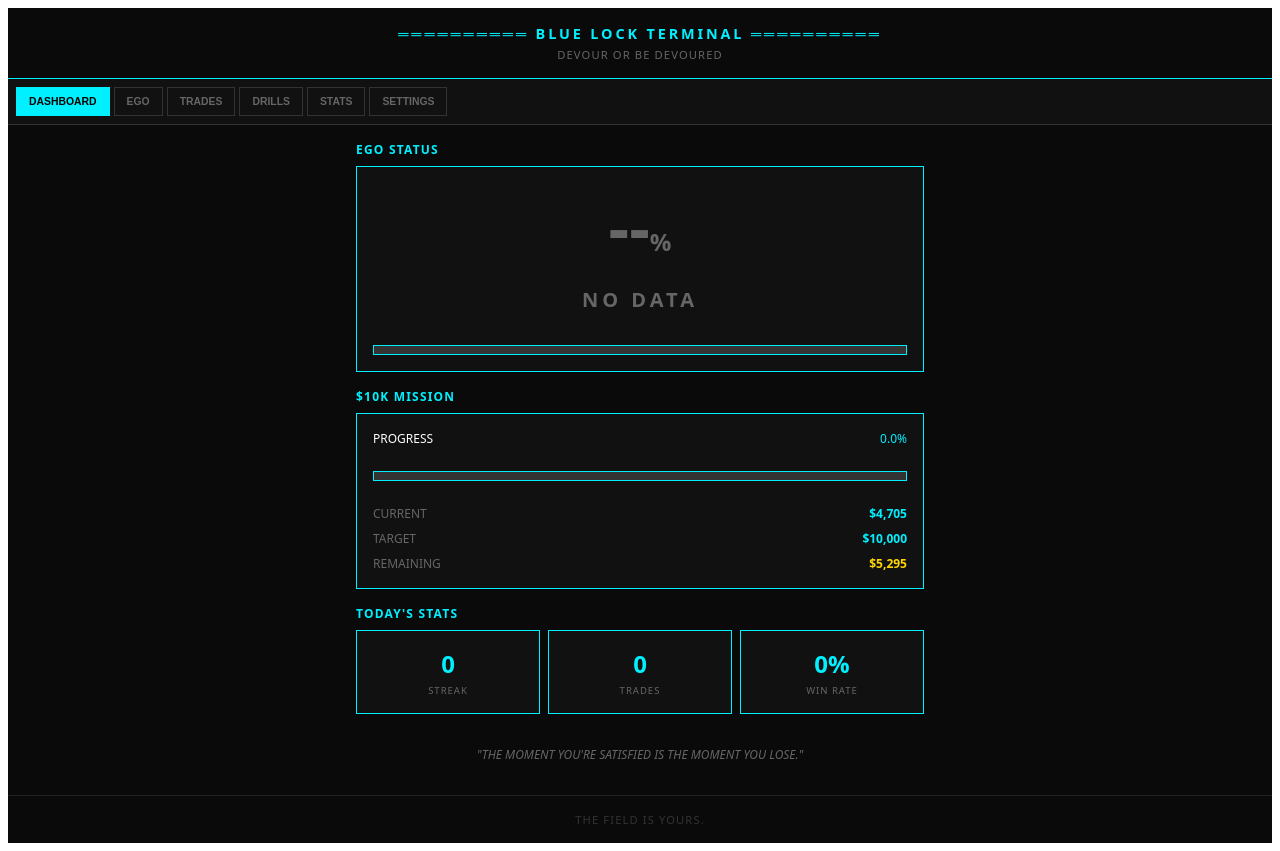
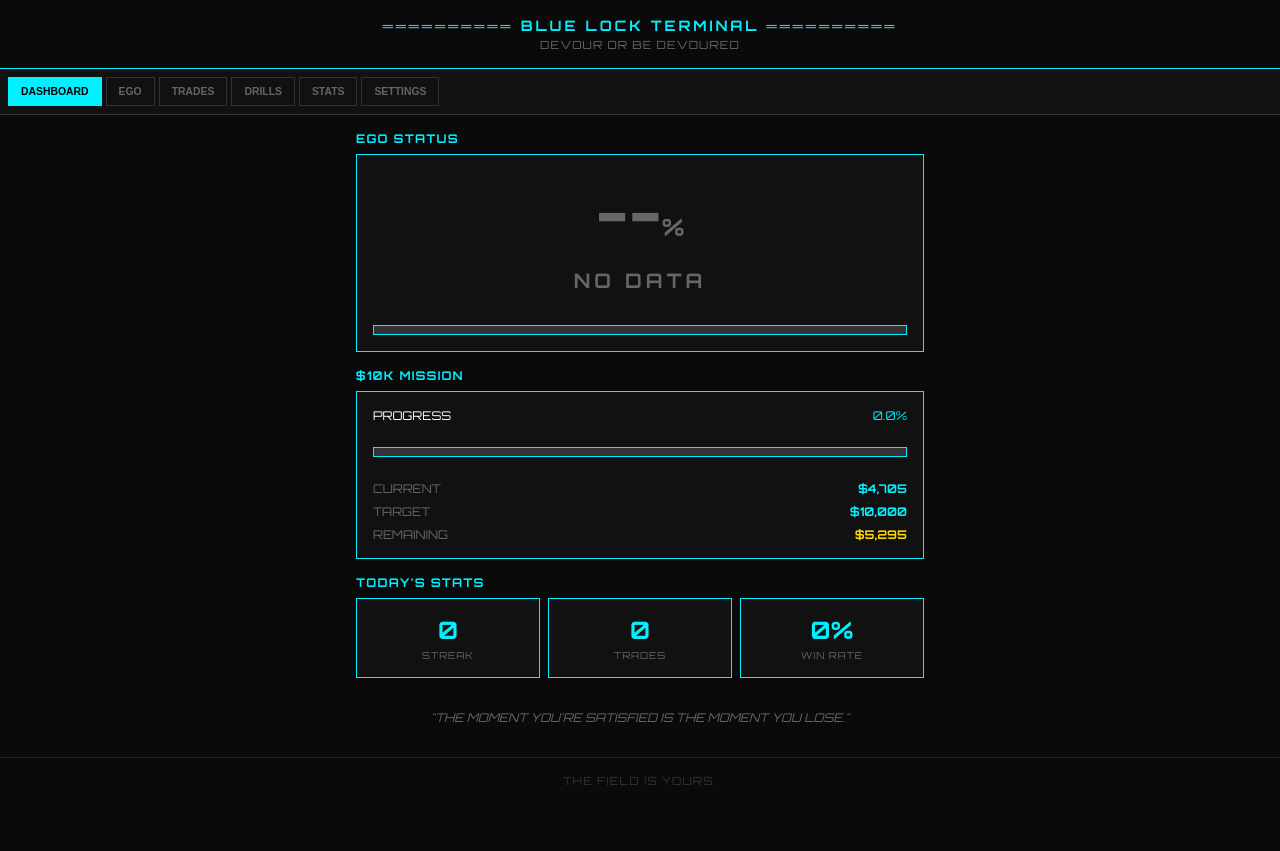
Before and after one commit to zach131/bluelock-terminal, a Next.js app: page / in a window 1280 px wide. After the commit the page ends 804 px from the top, so only its background shows below. Built offline with nearby package versions, Linux system fonts and the light colour scheme.

Commit message:
Create layout.tsx

```diff
--- /dev/null
+++ b/src/app/layout.tsx
@@ -0,0 +1,24 @@
+import { Orbitron } from "next/font/google";
+import { Metadata } from "next";
+
+const orbitron = Orbitron({ subsets: ["latin"] });
+
+export const metadata: Metadata = {
+  title: "BLUE LOCK TERMINAL",
+  description: "DEVOUR OR BE DEVOURED",
+  manifest: "/manifest.json",
+};
+
+export default function RootLayout({
+  children,
+}: {
+  children: React.ReactNode;
+}) {
+  return (
+    <html lang="en">
+      <body className={orbitron.className} style={{ margin: 0, backgroundColor: "#0A0A0A" }}>
+        {children}
+      </body>
+    </html>
+  );
+}
```
